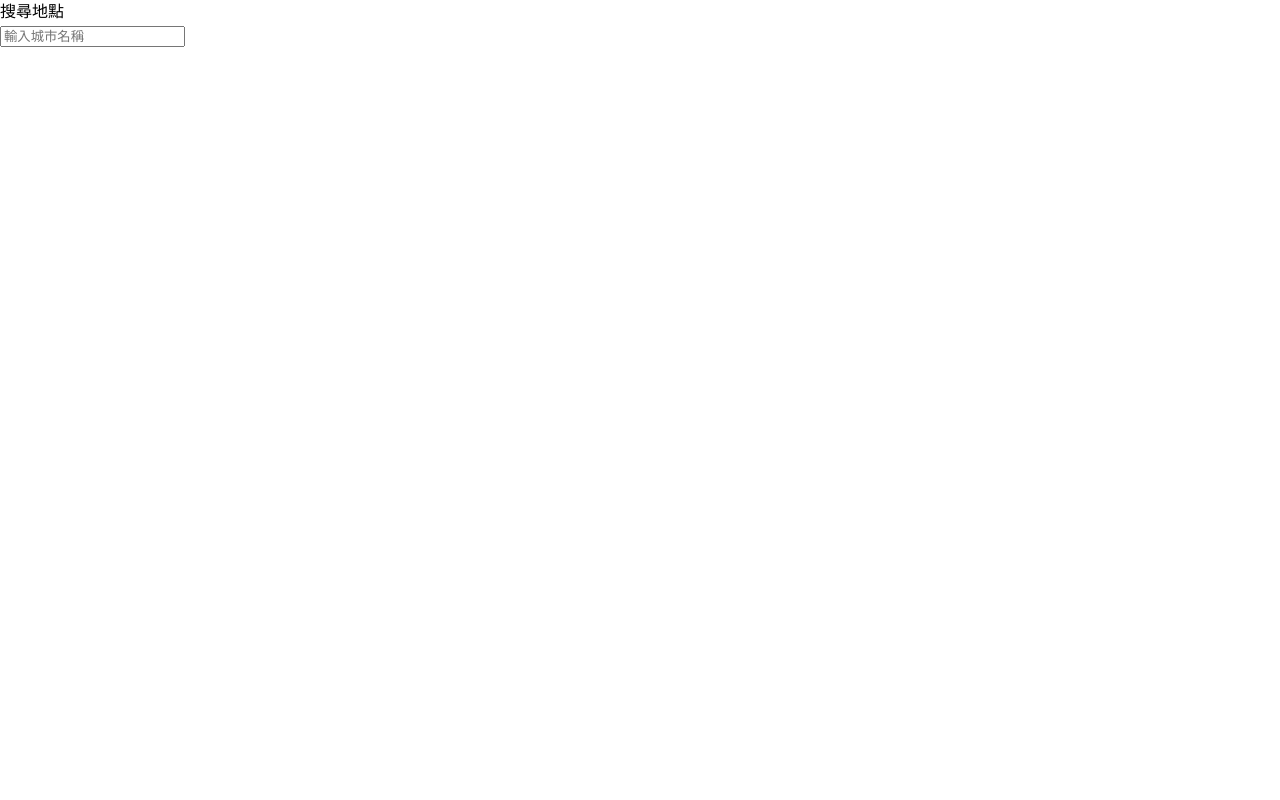
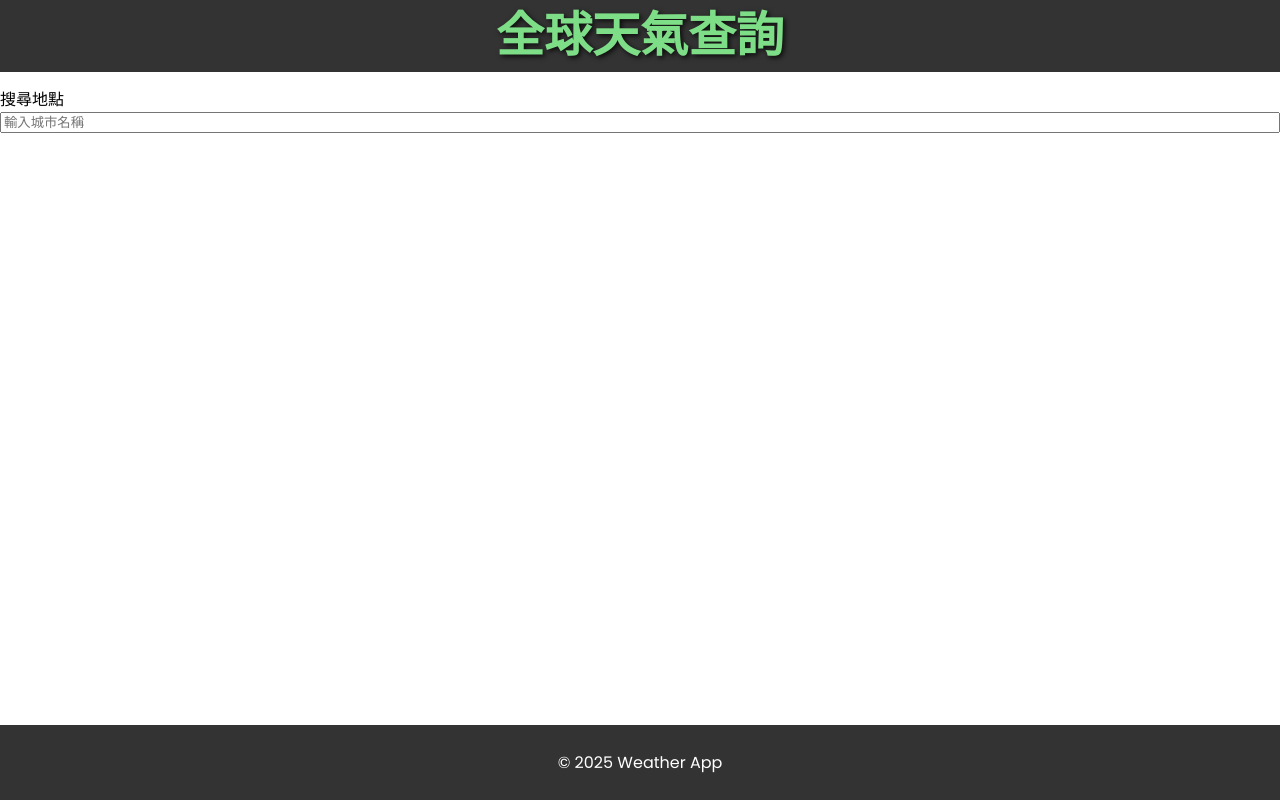
Before and after one commit to seraphimboyi/weather-dashboard, a React (Vite) app: page / in a window 1280 px wide. Built offline with nearby package versions, Linux system fonts and the light colour scheme.

Commit message:
feat: add `Layout` component and integrate into `App`
- 新增 `Layout` 元件作為頁面佈局容器
- 新增 `styled.tsx` 管理 `Layout` 元件的樣式
- 在 `App.tsx` 中引入 `Layout`，統一應用程式的結構佈局

```diff
--- a/src/App.tsx
+++ b/src/App.tsx
@@ -1,11 +1,12 @@
 import React from "react";
 import DashBoard from "./components/DashBoard";
+import Layout from "./components/Layout";
 
 const App: React.FC = () => {
   return (
-    <>
+    <Layout>
       <DashBoard />
-    </>
+    </Layout>
   );
 };
 
--- /dev/null
+++ b/src/components/Layout/index.tsx
@@ -0,0 +1,23 @@
+import React, { ReactNode } from "react";
+import { Header, Footer, Main, Title, CopyRight } from "./styled";
+import { Container } from "./styled";
+
+type LayoutProps = {
+  children: ReactNode;
+};
+
+const Layout: React.FC<LayoutProps> = ({ children }) => {
+  return (
+    <Container>
+      <Header>
+        <Title>全球天氣查詢</Title>
+      </Header>
+      <Main>{children}</Main>
+      <Footer>
+        <CopyRight>© 2025 Weather App</CopyRight>
+      </Footer>
+    </Container>
+  );
+};
+
+export default Layout;
--- /dev/null
+++ b/src/components/Layout/styled.tsx
@@ -0,0 +1,40 @@
+import styled from "styled-components";
+
+export const Container = styled.div`
+  display: flex;
+  flex-direction: column;
+  height: 100dvh;
+  row-gap: 16px;
+`;
+
+export const Header = styled.header`
+  background-color: #333;
+  text-align: center;
+  color: #7ede88;
+  text-shadow: 2px 2px 5px rgba(0, 0, 0, 0.8);
+`;
+
+export const Title = styled.h1`
+  font-size: 48px;
+  font-weight: bold;
+`;
+
+export const Main = styled.main`
+  display: flex;
+  flex-direction: column;
+  flex-grow: 1;
+`;
+
+export const Footer = styled.footer`
+  text-align: center;
+  color: #fff;
+  background-color: #333;
+`;
+
+export const CopyRight = styled.p`
+  height: 75px;
+  display: flex;
+  flex-direction: column;
+  align-items: center;
+  justify-content: center;
+`;
```
